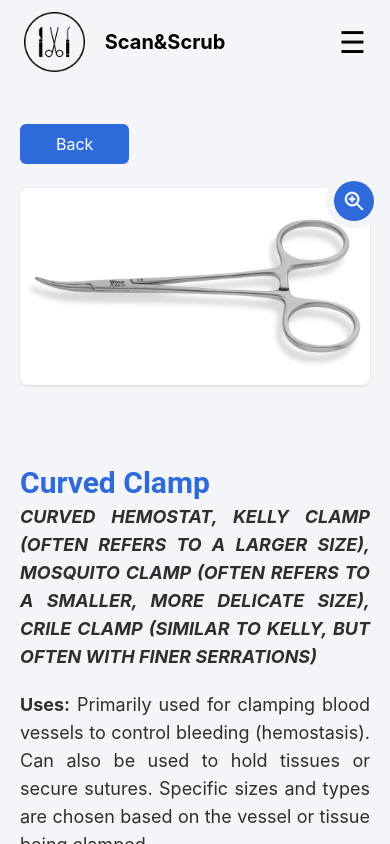
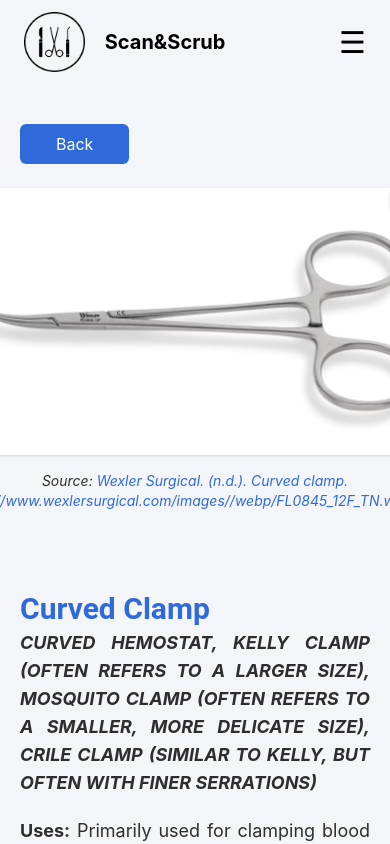
Before and after one commit to rogerrru/scan-and-scrub, a React (Vite) app: page /tools/1 in a window 390 px wide. Built offline with nearby package versions, Linux system fonts and the light colour scheme.

Commit message:
Fix responsiveness of source link

```diff
--- a/src/pages/ProcedureDetails.jsx
+++ b/src/pages/ProcedureDetails.jsx
@@ -68,7 +68,7 @@ const ProcedureDetails = () => {
                 </div>
 
                 <div className="max-w-6xl mx-auto flex flex-col md:flex-row items-center md:items-start gap-20">
-                    <div className="relative flex-1 flex justify-center">
+                    <div className="relative flex-1 flex-col justify-center">
                         {/* Image*/}
                         <div
                             className={`relative max-h-[500px] max-w-[500px] rounded-lg shadow transition-all duration-300 ${isZoomed ? "overflow-auto" : "overflow-hidden"
@@ -90,7 +90,7 @@ const ProcedureDetails = () => {
 
                         {/* Source Link */}
                         {procedure.imageCitation && procedure.imageUrl && (
-                            <p className="mt-2 text-sm text-gray-500 text-center italic w-full absolute bottom-[-90px]">
+                            <p className="mt-4 text-sm text-gray-500 text-center italic max-w-[500px]">
                                 Source:{" "}
                                 <a
                                     href={procedure.imageUrl.startsWith("http") ? procedure.imageUrl : `https://${procedure.imageUrl}`}
--- a/src/pages/ToolDetails.jsx
+++ b/src/pages/ToolDetails.jsx
@@ -45,15 +45,40 @@ const ToolDetails = () => {
                 </div>
 
                 <div className="max-w-6xl mx-auto flex flex-col md:flex-row items-center md:items-start gap-20">
-                    {/* Tool Image */}
-                    <div className="relative flex-1 md:ml-0 flex justify-center">
-                        <img
-                            src={getToolImagePath(tool.image)}
-                            alt={tool.name}
-                            className={`rounded-lg shadow transition-transform duration-300 ${
-                                isZoomed ? "scale-150" : "scale-100"
-                            } min-w-[300px] max-w-[500px] w-full`}
-                        />
+                    <div className="relative flex-1 md:ml-0 flex-col justify-center">
+                        {/* Tool Image */}
+                        <div
+                            className={`relative max-h-[500px] max-w-[500px] rounded-lg shadow transition-all duration-300 ${isZoomed ? "overflow-auto" : "overflow-hidden"
+                                }`}
+                        >
+                            <img
+                                src={getToolImagePath(tool.image)}
+                                alt={tool.name}
+                                className={`rounded-lg transition-transform duration-300 ${isZoomed ? "scale-150 w-auto h-auto" : "scale-100 w-full h-full"
+                                    } object-contain`}
+                                style={{
+                                    minWidth: isZoomed ? "100%" : "100%",
+                                    minHeight: isZoomed ? "100%" : "100%",
+                                    transformOrigin: isZoomed ? "top left" : "center",
+                                }}
+                                draggable="false"
+                            />
+                        </div>
+
+                        {/* Source Link */}
+                        {tool.imageCitation && tool.imageUrl && (
+                            <p className="mt-4 text-sm text-gray-500 text-center italic max-w-[500px]">
+                                Source:{" "}
+                                <a
+                                    href={tool.imageUrl.startsWith("http") ? tool.imageUrl : `https://${tool.imageUrl}`}
+                                    target="_blank"
+                                    rel="noopener noreferrer"
+                                    className="text-[#2E6AD9] hover:text-blue-600 cursor-pointer"
+                                >
+                                    {tool.imageCitation}
+                                </a>
+                            </p>
+                        )}
 
                         {/* Zoom Button */}
                         <div className="absolute top-[-15px] right-[-12px] w-14 h-14 bg-[#F4F5F9] rounded-full flex items-center justify-center">
@@ -73,7 +98,6 @@ const ToolDetails = () => {
                         <p className="text-lg mt-0.5 text-[#716C68] italic uppercase text-justify"><strong>{tool.other_names}</strong></p>
                         <p className="text-lg mt-5 text-[#716C68] text-justify"><strong>Uses:</strong> {tool.uses}</p>
                         <p className="text-lg mt-2 text-[#716C68] text-justify"><strong>Description:</strong> {tool.description}</p>
-                        <p className="text-lg mt-2 text-[#716C68] text-justify"><strong>Handling & Sterilization:</strong> {tool.handling}</p>
                     </div>
                 </div>
             </div>
```
Also changed, not shown: src/data/tools.json, 1 other file (tests, documents, lock files or other folders).
